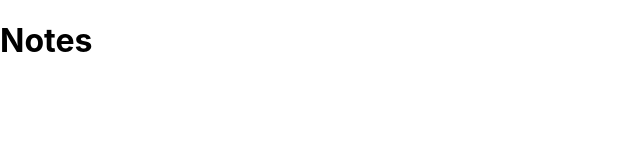
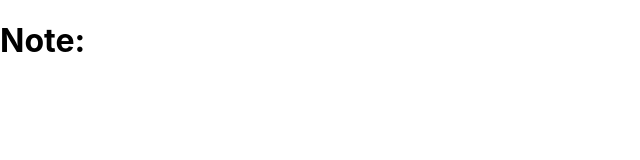
Before and after one commit to vlad-pro/react-next-app-simple, a Next.js app: page /notes in a window 1280 px wide. Shown: the top 160 px of the page, without its empty margins (0-640 px from the left). Built offline with nearby package versions, Linux system fonts and the light colour scheme.

Commit message:
catch all route

```diff
--- /dev/null
+++ b/pages/notes/[...params].js
@@ -0,0 +1,11 @@
+import React from 'react'
+import { useRouter } from 'next/router'
+
+export default () => {
+  const router = useRouter()
+  const { id }= router.query
+
+  return (
+    <h1>Note: {id} </h1>
+  )
+}
```
